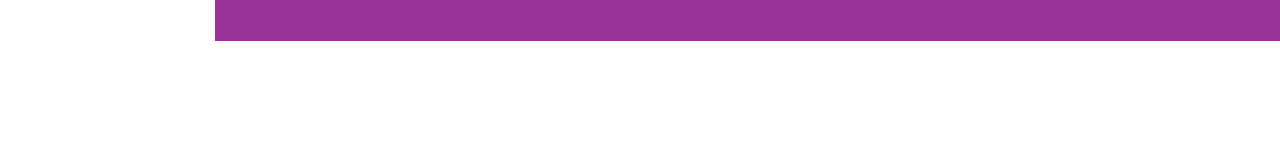
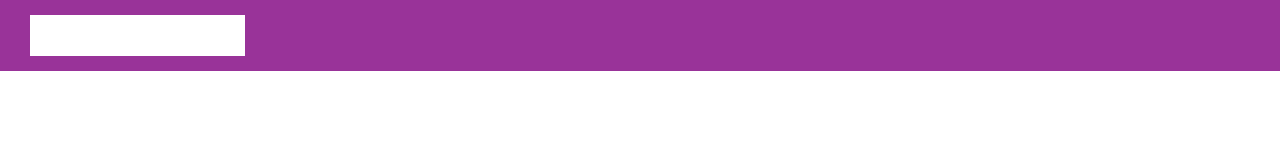
Before and after one commit to hugobrandao-dev/projeto-requisicao, a plain HTML site: page index.html in a window 1280 px wide. Drawn offline with nearby package versions, Linux system fonts and the light colour scheme; a web font is replaced by a local one.

Commit message:
Adicionado espaçamento do conteúdo da página

```diff
--- a/index.html
+++ b/index.html
@@ -14,17 +14,17 @@
 	<link rel="stylesheet" href="css/style.css">
 </head>
 <body>
-	<header id="cabecalho">
+	<header id="cabecalho" class="espacar">
 		<a href="index.html" class="banner">
 			<h1>
 				Requisição
 			</h1>
 		</a>
 	</header>
-	<main id="corpo">
+	<main id="corpo" class="espacar">
 
 	</main>
-	<footer id="rodape">
+	<footer id="rodape" class="espacar">
 
 	</footer>
 
```
